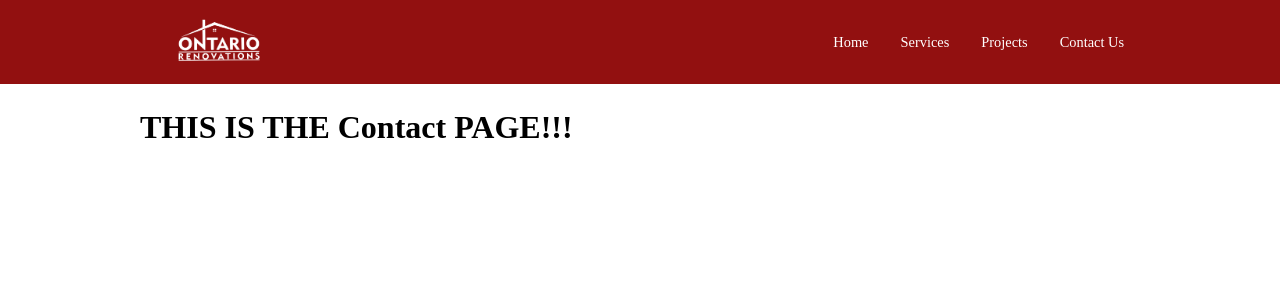
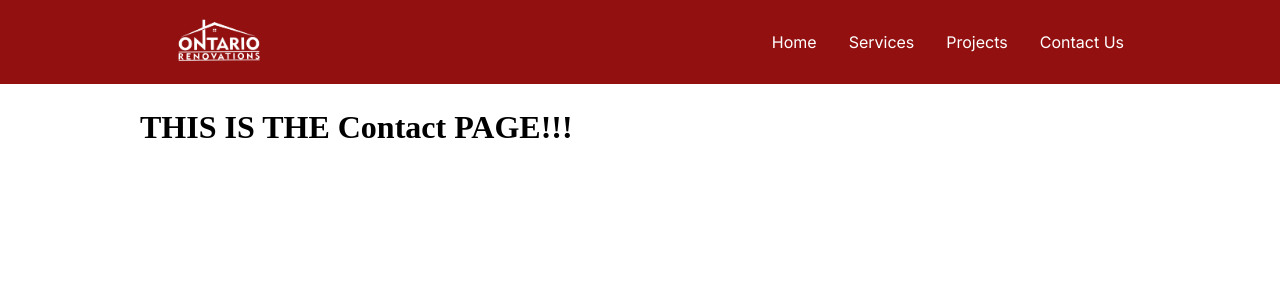
Before and after one commit to JaiveerS/blue-collar-app, a React (Create React App) app: page /Contact in a window 1280 px wide. Shown: the top 300 px of the page. Built offline with nearby package versions, Linux system fonts and the light colour scheme.

Commit message:
mobile menu full screen

```diff
--- a/package.json
+++ b/package.json
@@ -6,10 +6,10 @@
     "@testing-library/jest-dom": "^5.16.2",
     "@testing-library/react": "^12.1.4",
     "@testing-library/user-event": "^13.5.0",
+    "emailjs-com": "^3.2.0",
     "hamburger-react": "^2.4.1",
     "react": "^17.0.2",
     "react-dom": "^17.0.2",
-    "react-infinite-scroll-component": "^6.1.0",
     "react-router-dom": "^6.3.0",
     "react-scripts": "^5.0.0",
     "styled-components": "^4.1.3",
--- a/src/components/Navbar.js
+++ b/src/components/Navbar.js
@@ -78,6 +78,12 @@ const Nav = styled.div`
     z-index: 3;
     background-color: ${({ isOpen }) => (isOpen ? "#860F0F" : "#921010")};
 
+    @media (max-width: 670px) {
+        height:${({ isOpen }) => (isOpen ? "100%" : "")};
+        z-index:${({ isOpen }) => (isOpen ? "1" : "3")};
+        transition: 0.5s;
+    }
+
 `;
 const Container = styled.div`
     display: flex;
@@ -98,6 +104,7 @@ const Menu = styled.div`
     justify-content: space-between;
     align-items: center;
     position: relative;
+
     @media (max-width: 670px) {
         border-radius: 1rem;
         margin-top: 1rem;
@@ -111,7 +118,7 @@ const LinkWrapper = styled.div`
     a {
         text-decoration: none;
         color: white;
-        font-size: 0.9rem;
+        font-size: 1rem;
         padding: 0.7rem 1rem;
         transition: all 0.1s ease-in;
         border-radius: 0.5rem;
@@ -120,19 +127,27 @@ const LinkWrapper = styled.div`
         &:hover {
         color: white;
         background: #800707;
+
     }
 
-    @media (max-width: 768px) {
-        flex-direction: column;
+    @media (max-width: 670px) {
+        position: relative;
+        top: 25%;
+        width: 100%;
         text-align: center;
+        margin-top:30px;
       }
 `;
 const MenuLink = styled(Link)`
     color:white;
+    font-family: Inter;
+    font-style: normal;
+    font-weight: normal;
     @media (max-width: 670px) {
         display: flex;
         flex-direction:column;
         overflow:hidden;
+
     }
 `;
 const Button = styled.a`
```
Also changed, not shown: 1 other file (tests, documents, lock files or other folders).
